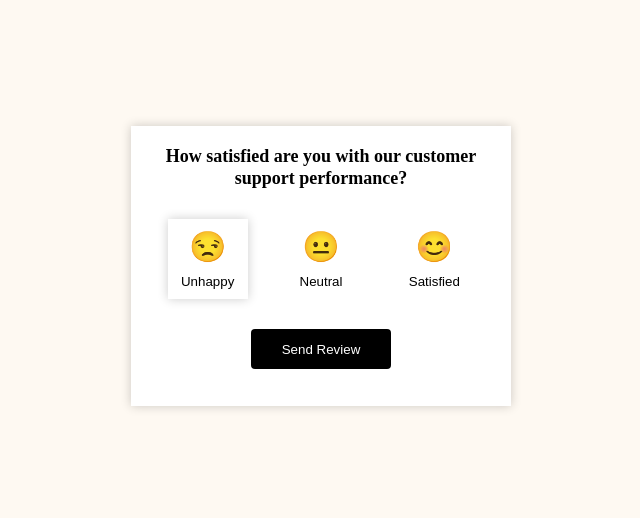
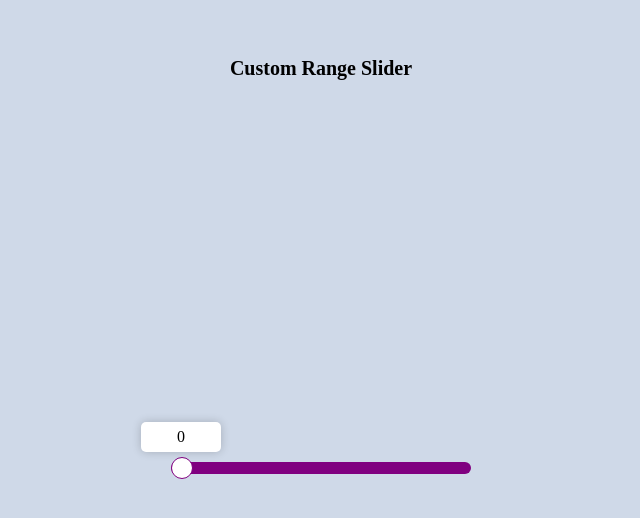
Before and after one commit to haonan66/50days50projects, a React (Vite) app: page / in a window 1280 px wide. Shown: the part 134-652 px from the top of the page, without its empty margins (319-959 px from the left). Built offline with nearby package versions, Linux system fonts and the light colour scheme.

Commit message:
feat: ✨新增day44：custom-range-slider

```diff
--- a/src/App.tsx
+++ b/src/App.tsx
@@ -1,8 +1,8 @@
-import FeedbackUiDesign from "./pages/FeedbackUiDesign";
+import CustomRangeSlider from "./pages/CustomRangeSlider";
 export default function App() {
   return (
     <>
-      <FeedbackUiDesign />
+      <CustomRangeSlider />
     </>
   );
 }
--- /dev/null
+++ b/src/pages/CustomRangeSlider/Slider/index.scss
@@ -0,0 +1,30 @@
+.slider-wrap {
+    position: relative;
+    width: 300px;
+    height: 12px;
+    border-radius: 15px;
+    background-color: purple;
+    cursor: pointer;
+    .circle {
+        position: absolute;
+        top: -5px;
+        width: 20px;
+        height: 20px;
+        border: 1px solid purple;
+        border-radius: 50%;
+        background-color: #fff;
+        cursor: pointer;
+    }
+    .tip {
+        position: absolute;
+        top: -40px;
+        left: -30px;
+        width: 80px;
+        height: 30px;
+        line-height: 30px;
+        border-radius: 5px;
+        text-align: center;
+        box-shadow: 0 0 10px rgba($color: #000000, $alpha: 0.2);
+        background-color: #fff;
+    }
+}
--- /dev/null
+++ b/src/pages/CustomRangeSlider/Slider/index.tsx
@@ -0,0 +1,98 @@
+import { useCallback, useEffect, useRef, useState } from 'react'
+import './index.scss'
+
+export default function Slider() {
+
+  const [stage, setStage] = useState<number>(0);
+  const sliderRef = useRef<HTMLDivElement>(null);
+  const circleRef = useRef<HTMLDivElement>(null);
+  const tipRef = useRef<HTMLDivElement>(null);
+
+
+  const [initialMouseX, setInitialMouseX] = useState(0);
+  const [initialX, setInitialX] = useState(0);
+  const [left, setLeft] = useState(0);
+  const [deltaX, setDeltaX] = useState(0);
+  const [isDragging, setIsDragging] = useState(false);
+
+  // 开始拖拽事件
+  const startDrag = (e: React.MouseEvent) => {
+    // 鼠标按下时记录鼠标位置和圆型位置
+    setInitialMouseX(e.clientX);
+    setInitialX(left);
+    setIsDragging(true);
+  }
+
+  // 拖拽中事件
+  const dragging = (e: MouseEvent) => {
+    // 只有在拖拽中才执行
+    if (isDragging) {
+      // 鼠标移动时计算鼠标位置和圆型位置的差值，并移动圆型
+      const mouseX = e.clientX;
+      setDeltaX(mouseX - initialMouseX);
+      let l = initialX + deltaX;
+      // 更新 left 值
+      setLeft(() => {
+        if (l >= 280) {
+          return 280;
+        } else if (l <= 0) {
+          return 0;
+        } else {
+          return l;
+        }
+      })
+      // 更新元素的位置及stage
+      change();
+    }
+  }
+
+  // 停止拖拽事件
+  const stopDrag = () => {
+    setIsDragging(false);
+    window.removeEventListener('mouseup', stopDrag);
+    window.removeEventListener('mousemove', dragging);
+  }
+
+  // 点击进度条某一位置让圆形按钮移动到该位置
+  const changePoisition = (e: React.MouseEvent) => {
+    console.log(121323)
+    const slider = sliderRef.current! as HTMLDivElement;
+    console.log(e.clientX);
+    console.log(slider.offsetLeft);
+    let mouseX = e.clientX - slider.offsetLeft;
+    if (mouseX > 280) {
+      mouseX = 280;
+    } else if (mouseX < 0) {
+      mouseX = 0;
+    }
+    setLeft(mouseX);
+    // 更新元素的位置及stage
+    change(mouseX);
+  }
+
+  // 监听 left 改变
+  const change = useCallback((mouseX?: number) => {
+    const circle = circleRef.current! as HTMLDivElement;
+    const tip = tipRef.current! as HTMLDivElement;
+    setStage(Math.round((mouseX ? mouseX : left) / 280 * 100));
+    circle.style.transform = `translateX(${mouseX ? mouseX : left}px)`;
+    tip.style.transform = `translateX(${mouseX ? mouseX : left}px)`;
+  }, [left])
+
+  window.addEventListener('mouseup', stopDrag);
+  window.addEventListener('mousemove', dragging);
+
+  useEffect(() => {
+    return () => {
+      window.removeEventListener('mouseup', stopDrag);
+      window.removeEventListener('mousemove', dragging);
+    }
+  }, []);
+
+  return (
+    <div className='slider-wrap' ref={sliderRef} onClick={(e) => changePoisition(e)}>
+      <div className="circle" ref={circleRef} onMouseDown={(e) => startDrag(e)} ></div>
+      <div className="tip" ref={tipRef}>{stage}</div>
+    </div >
+  )
+}
--- /dev/null
+++ b/src/pages/CustomRangeSlider/index.scss
@@ -0,0 +1,13 @@
+.range-slider-wrap {
+    width: 100%;
+    height: 100vh;
+    background-color: #CFD9E8;
+    display: flex;
+    justify-content: space-around;
+    align-items: center;
+    flex-direction: column;
+    h2 {
+        font-size: 20px;
+        font-weight: 700;
+    }
+}
--- /dev/null
+++ b/src/pages/CustomRangeSlider/index.tsx
@@ -0,0 +1,12 @@
+import './index.scss'
+import Slider from "./Slider"
+
+export default function CustomRangeSlider() {
+  return (
+    <div className='range-slider-wrap'>
+      <h2>Custom Range Slider
+      </h2>
+      <Slider />
+    </div>
+  )
+}
```
